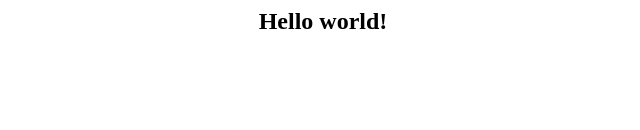
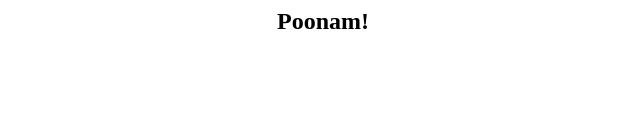
Before and after one commit to PoonamParihari/Jenkins_Files, a plain HTML site: page index.html in a window 1280 px wide. Shown: the top 130 px of the page, without its empty margins (317-957 px from the left). Drawn offline with Linux system fonts and the light colour scheme; files whose address does not match are found by name.

Commit message:
Update index.html

```diff
--- a/index.html
+++ b/index.html
@@ -3,6 +3,6 @@
 <title> Intellipaat Session </title>
 </head>
 <body style = "background-image:url('images/github3.jpg'); background-size: 100%">
-<h2 ALIGN=CENTER>Hello world!</h2>
+<h2 ALIGN=CENTER>Poonam!</h2>
 </body>
 </html>
```
